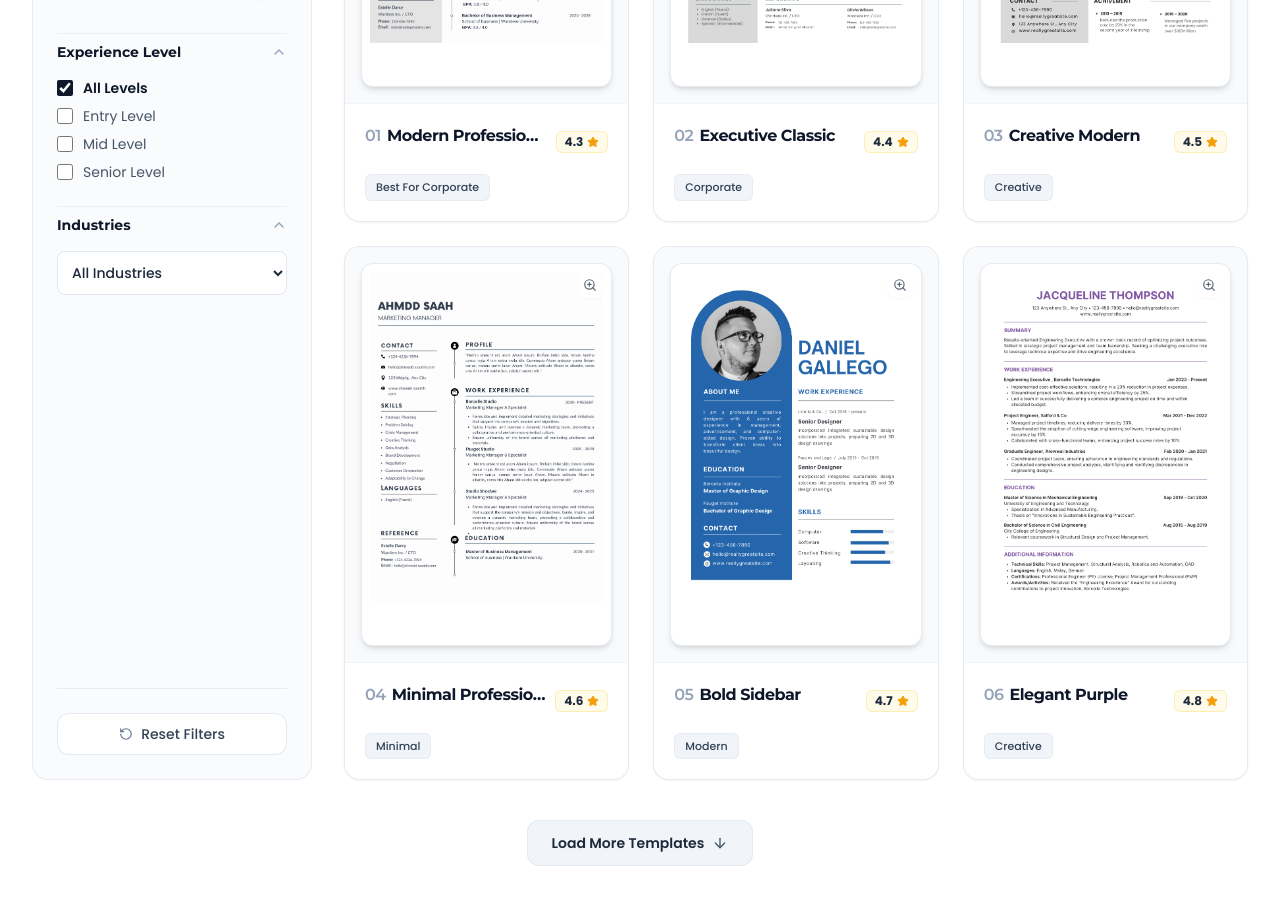
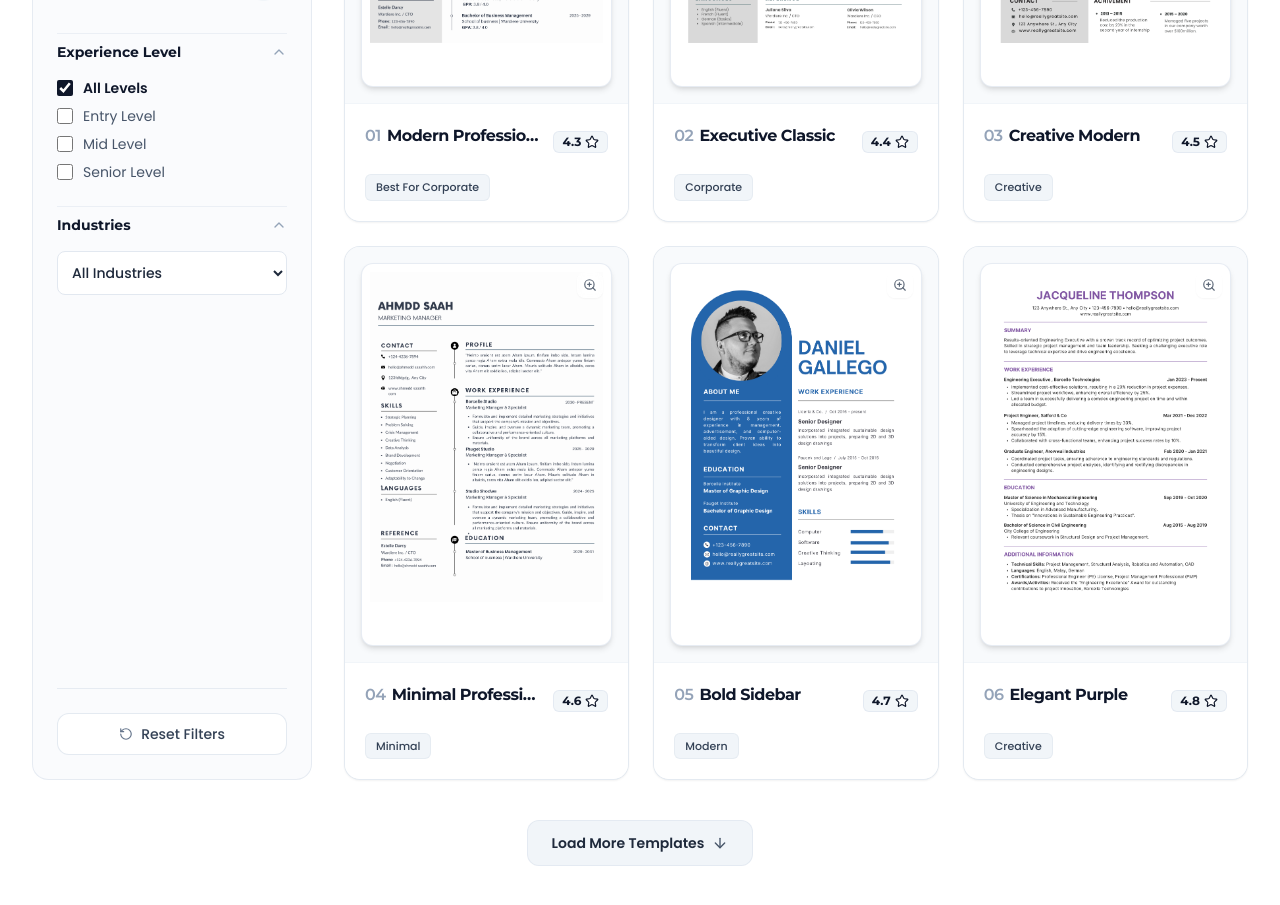
Before and after one commit to KhawajaIdrees/Recruma, a Next.js app: page /templates in a window 1280 px wide. Shown: the part 1000-1905 px from the top of the page. Built offline with nearby package versions, Linux system fonts and the light colour scheme.

Commit message:
rating star color chnaged

```diff
--- a/src/app/page.tsx
+++ b/src/app/page.tsx
@@ -531,7 +531,7 @@ export default function Home() {
 
               <div className="bg-white border border-slate-200/80 rounded-2xl p-5 text-center flex flex-col items-center justify-center">
                 <div className="w-10 h-10 rounded-xl bg-slate-100 flex items-center justify-center text-slate-700 mb-3">
-                  <Star className="w-5 h-5 text-slate-800" />
+                  <Star className="w-5 h-5 text-slate-900 fill-white stroke-[2]" />
                 </div>
                 <span className="text-2xl sm:text-3xl font-extrabold text-slate-900 font-montserrat">
                   4.9/5
--- a/src/app/templates/page.tsx
+++ b/src/app/templates/page.tsx
@@ -751,9 +751,9 @@ export default function TemplatesPage() {
                               <span className="text-slate-400 font-semibold mr-1.5">{template.numberStr}</span>
                               {template.name}
                             </h3>
-                            <div className="flex items-center space-x-1 shrink-0 bg-amber-50 px-2 py-0.5 rounded-md border border-amber-200/60">
-                              <span className="text-xs font-bold text-slate-800">{template.rating.toFixed(1)}</span>
-                              <Star className="w-3 h-3 text-amber-500 fill-amber-500" />
+                            <div className="flex items-center space-x-1 shrink-0 bg-slate-100/90 px-2 py-0.5 rounded-md border border-slate-200/80">
+                              <span className="text-xs font-bold text-slate-900 font-montserrat">{template.rating.toFixed(1)}</span>
+                              <Star className="w-3.5 h-3.5 text-slate-900 fill-white stroke-[2]" />
                             </div>
                           </div>
                         </div>
@@ -792,9 +792,9 @@ export default function TemplatesPage() {
                             <span className="text-slate-400 font-semibold mr-2">{template.numberStr}</span>
                             {template.name}
                           </h3>
-                          <div className="flex items-center space-x-1 bg-amber-50 px-2.5 py-1 rounded-md border border-amber-200/60">
-                            <span className="text-xs font-bold text-slate-800">{template.rating.toFixed(1)}</span>
-                            <Star className="w-3.5 h-3.5 text-amber-500 fill-amber-500" />
+                          <div className="flex items-center space-x-1 bg-slate-100/90 px-2.5 py-1 rounded-md border border-slate-200/80">
+                            <span className="text-xs font-bold text-slate-900 font-montserrat">{template.rating.toFixed(1)}</span>
+                            <Star className="w-3.5 h-3.5 text-slate-900 fill-white stroke-[2]" />
                           </div>
                         </div>
                         <p className="text-xs sm:text-sm text-slate-600 leading-relaxed">
```
